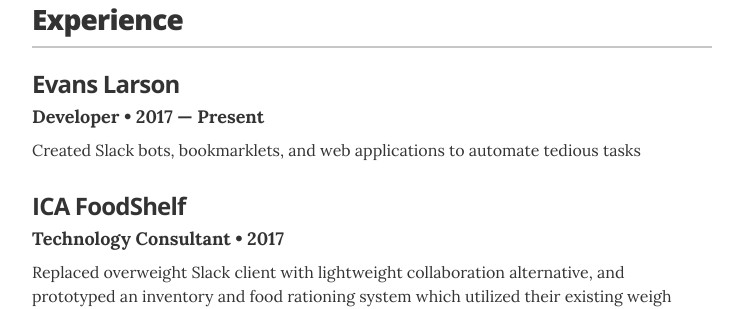
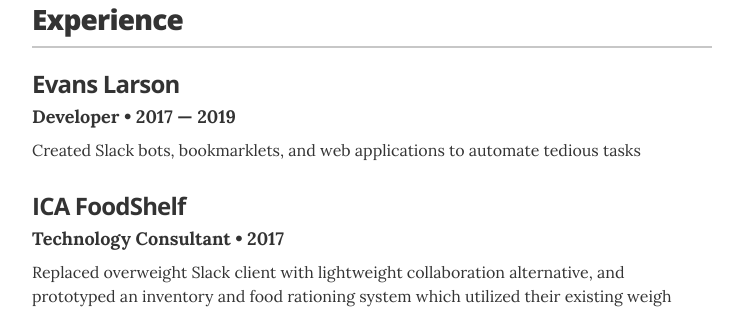
Before and after one commit to christian-kramer/christian-kramer.github.io, a Jekyll site: the page built from index.html, in a window 1280 px wide and 900 px high, scrolled down 348 px. Shown: the part 155-464 px from the top of the window, without its empty margins (268-1011 px from the left). Built offline with Jekyll 4.4.1, drawn with Linux system fonts in a browser that asks for light colours.

Commit message:
Update experience.yml

```diff
--- a/_data/experience.yml
+++ b/_data/experience.yml
@@ -2,7 +2,7 @@
 # Evans Larson - Developer
 - company: Evans Larson
   position: Developer
-  duration: 2017 &mdash; Present
+  duration: 2017 &mdash; 2019
   summary: Created Slack bots, bookmarklets, and web applications to automate tedious tasks
 
 # ICA FoodShelf - Technology Consultant
```
